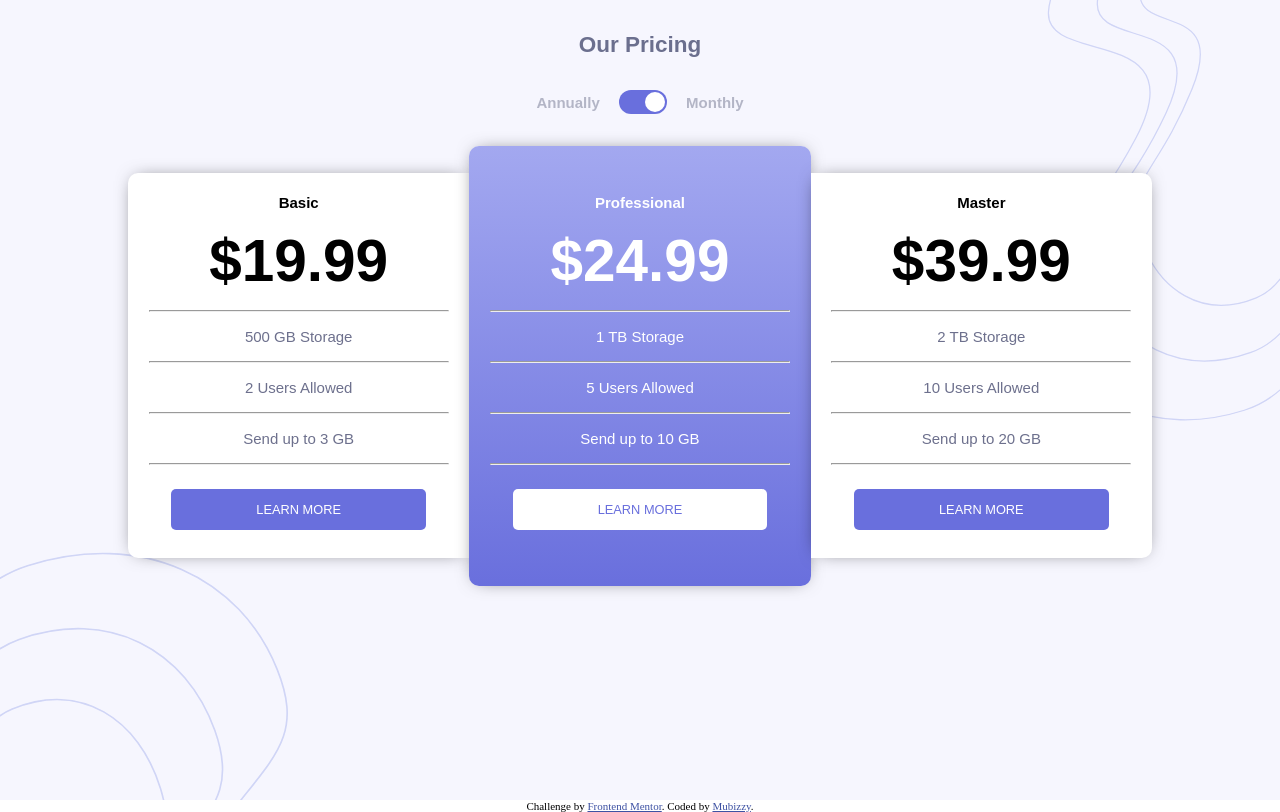
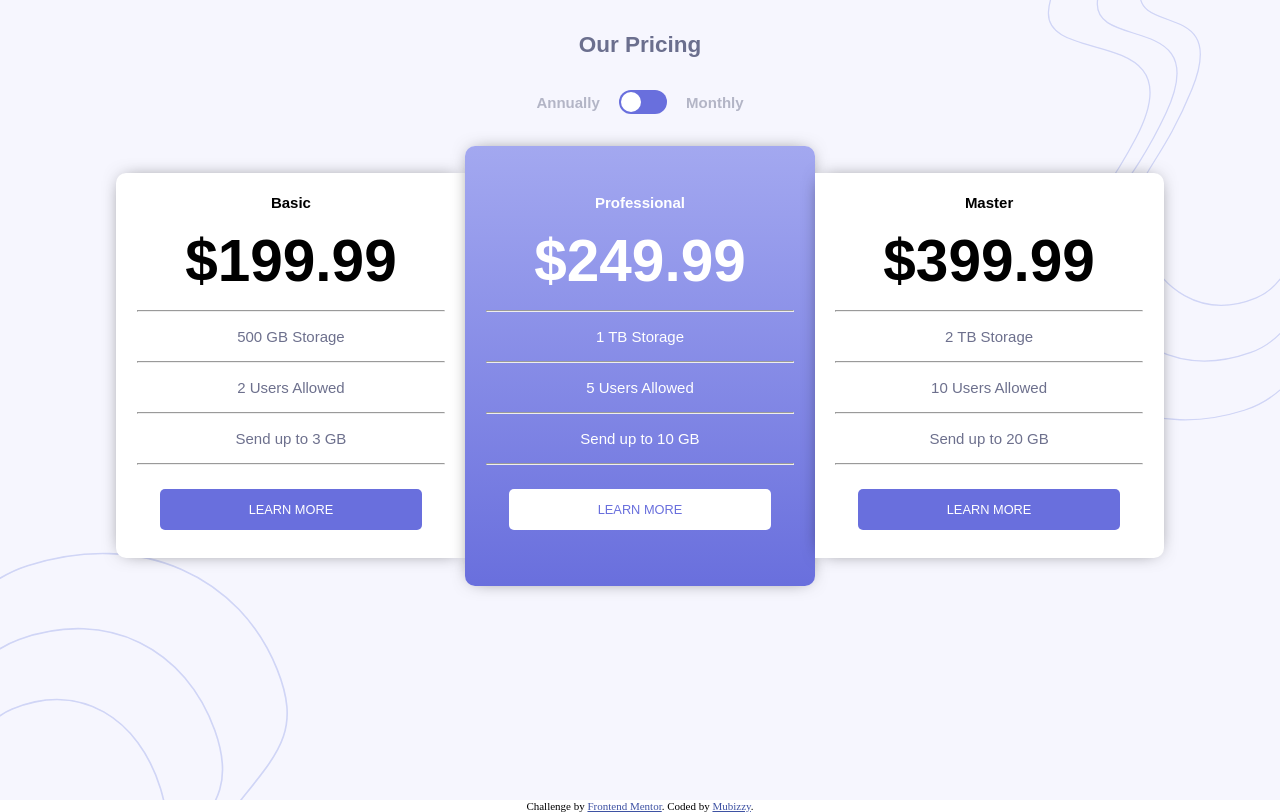
Before and after one commit to mubizzy/pricing-component, a plain HTML site: page index.html in a window 1280 px wide. Both pictures are taken after a click on the element 642 px from the left and 102 px from the top of the page. Drawn offline with Linux system fonts and the light colour scheme.

Commit message:
style update

```diff
--- a/index.html
+++ b/index.html
@@ -39,8 +39,12 @@
       <div id="cards">
         <div class="card-left">
           <h2>Basic</h2>
-          <h3 class="monthly">&dollar;19.99</h3>
-          <h4 class="annually">&dollar;199.99</h4>
+          <h3>
+            <span class="monthly">&dollar;19.99</span>
+          </h3>
+          <h4>
+            <span class="annually">&dollar;199.99</span>
+          </h4>
           <hr />
           <p>500 GB Storage</p>
           <hr />
@@ -52,8 +56,13 @@
         </div>
         <div class="card-middle">
           <h2>Professional</h2>
-          <h3 class="monthly">&dollar;24.99</h3>
-          <h4 class="annually">&dollar;249.99</h4>
+          <h3>
+            <span class="monthly">&dollar;24.99</span>
+          </h3>
+          <h4>
+            <span class="annually">&dollar;249.99</span>
+          </h4>
+
           <hr />
           <p>1 TB Storage</p>
           <hr />
@@ -65,8 +74,12 @@
         </div>
         <div class="card-right">
           <h2>Master</h2>
-          <h3 class="monthly">&dollar;39.99</h3>
-          <h4 class="annually">&dollar;399.99</h4>
+          <h3>
+            <span class="monthly">&dollar;39.99</span>
+          </h3>
+          <h4>
+            <span class="annually">&dollar;399.99</span>
+          </h4>
           <hr />
           <p>2 TB Storage</p>
           <hr />
--- a/main.js
+++ b/main.js
@@ -0,0 +1,23 @@
+const button = document.getElementById("selector-bar");
+button.addEventListener("click", myFunction);
+
+function myFunction() {
+  var monthPayment = document.getElementsByTagName("h3");
+  var annualPayment = document.getElementsByTagName("h4");
+  var i;
+  var n;
+
+  for (i = 0; i < monthPayment.length; i++) {
+    for (n = 0; n < annualPayment.length; n++) {
+      if (monthPayment[i].style.display === "none") {
+        monthPayment[i].style.display = "block";
+        annualPayment[i].style.display = "none";
+        button.style.justifyContent = "flex-end";
+      } else {
+        monthPayment[i].style.display = "none";
+        annualPayment[i].style.display = "block";
+        button.style.justifyContent = "flex-start";
+      }
+    }
+  }
+}
```
